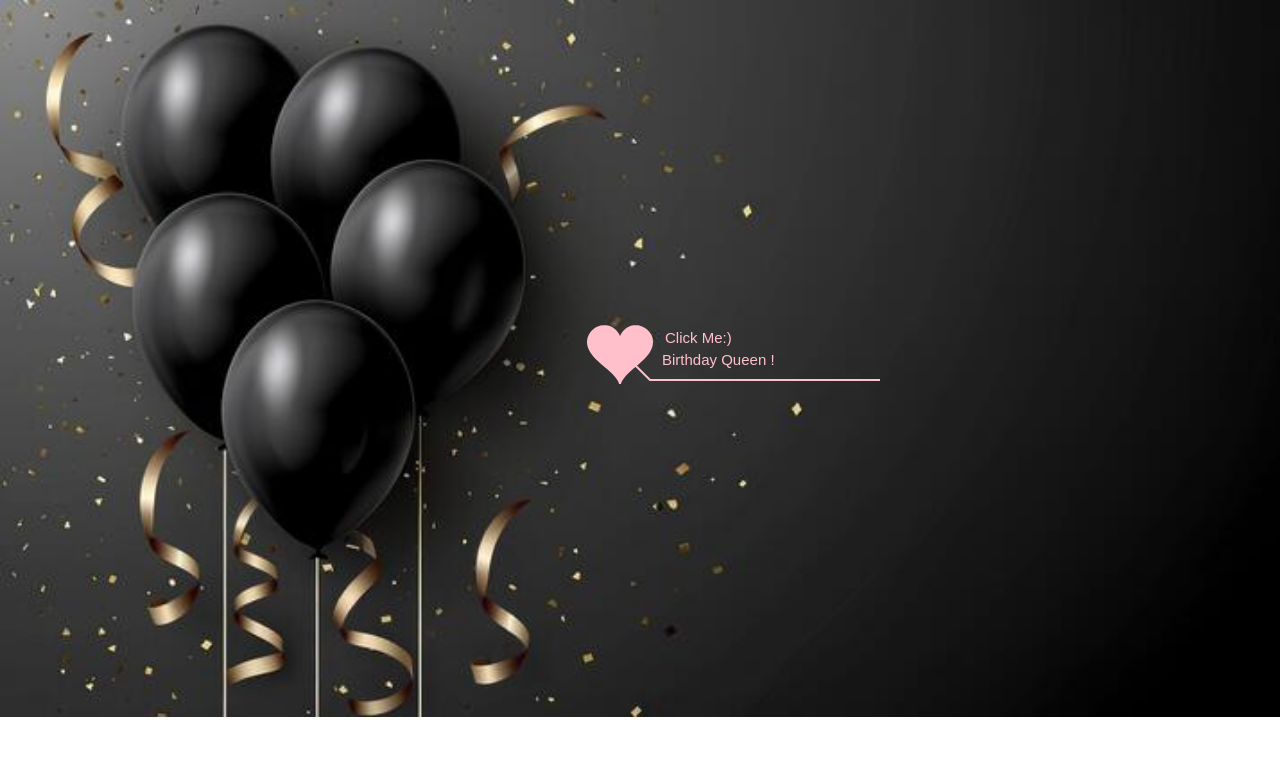
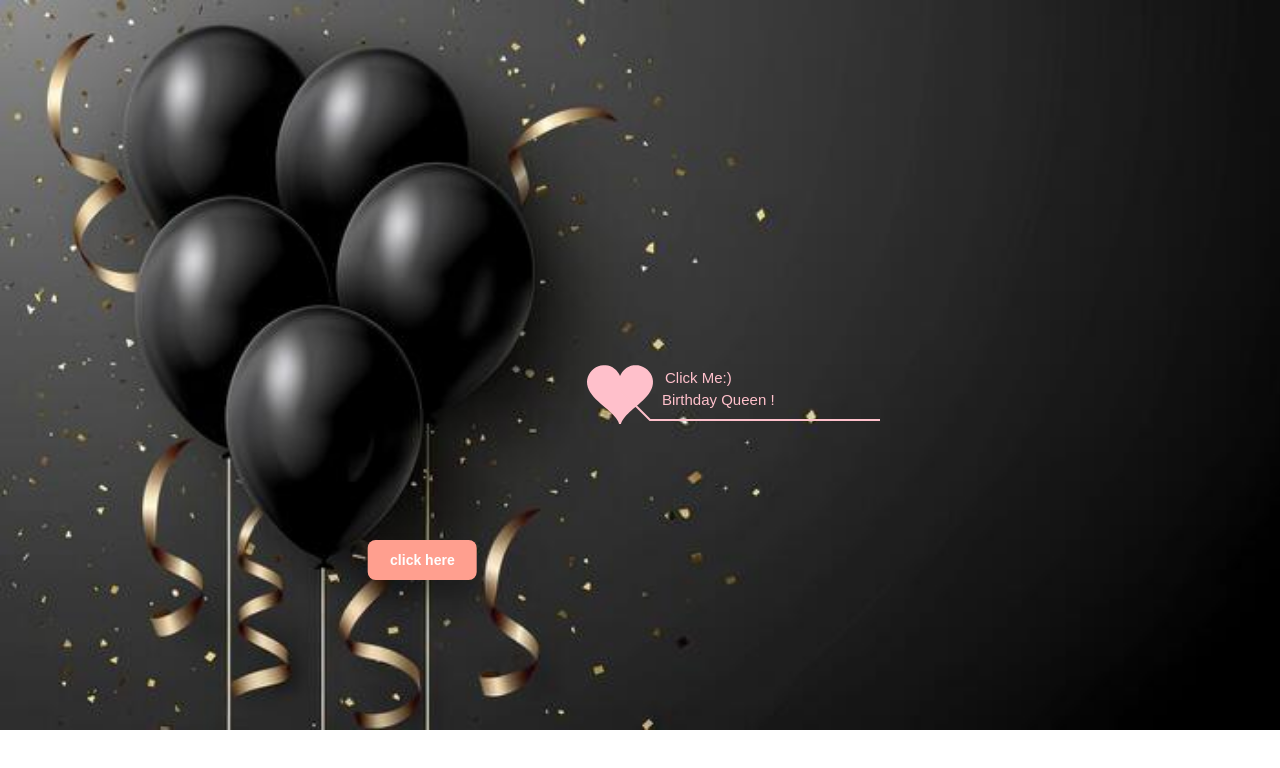
Before and after one commit to hassannadeemansari/template-2, a plain HTML site: page happybday/index.html in a window 1280 px wide. Drawn offline with Linux system fonts and the light colour scheme.

Commit message:
Add files via upload

```diff
--- a/happybday/index.html
+++ b/happybday/index.html
@@ -39,6 +39,27 @@
                     <span class="say">From: Usman Ahmed 🫣</span><br>
                 </div>
             </div>
+            <div style="text-align:center; margin-top:50px;">
+<a href="https://template-3-one.vercel.app/" target="_blank" rel="noopener"
+   style="
+     position: fixed;
+     left: 33%;
+     bottom: 30%;
+     transform: translate(-50%, 50%);
+     display: inline-block;
+     padding: 12px 22px;
+     border-radius: 8px;
+     background: #FF9F8F;
+     color: #fff;
+     font-weight: 600;
+     text-decoration: none;
+     box-shadow: 0 16px 22px rgba(0, 0, 0, 0.25);
+     transition: transform .18s ease, box-shadow .18s ease;
+   ">
+  click here
+</a>
+
+</div>
             <div id="clock-box">
                 <span id="clock">577 days 0 hours 0 minutes 0 seconds</span> <!-- Change to "6940 days..." if needed -->
             </div>
```
